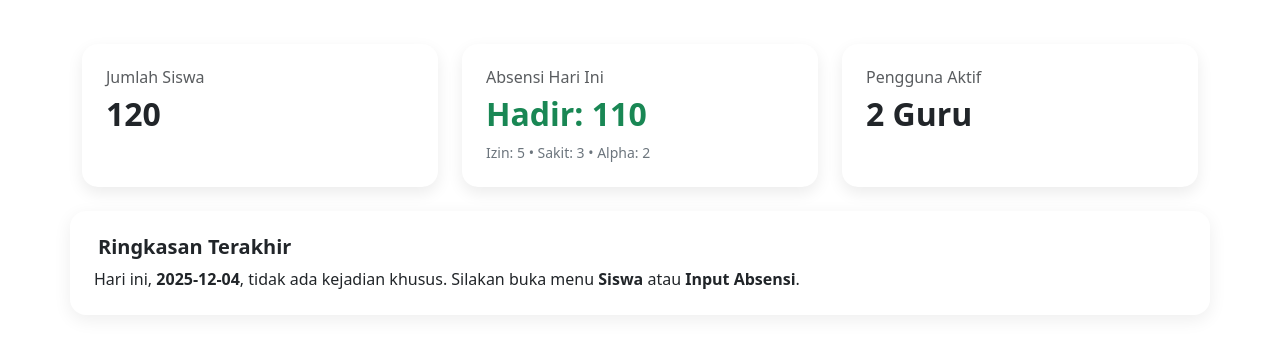
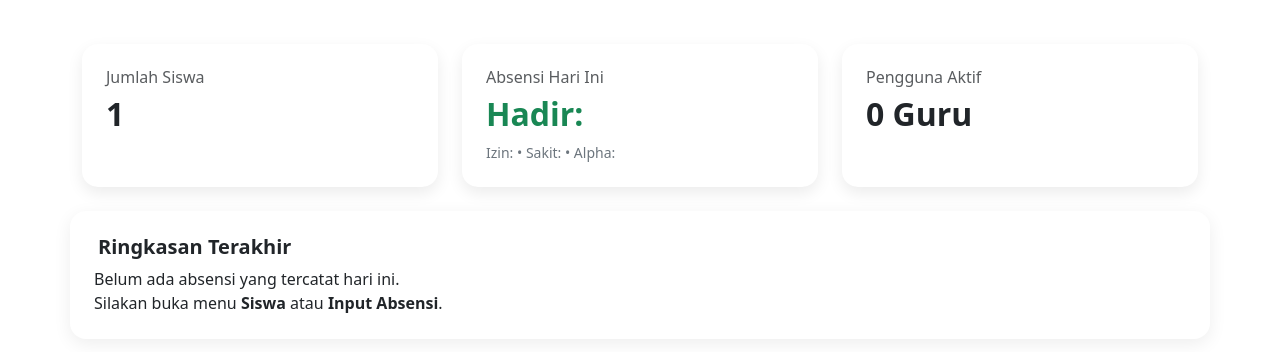
Before and after one commit to adefathimatuzzahrohbrsilalahi/SIAbsensi, a PHP site: page /views/dashboard.php in a window 1280 px wide. Shown: the part 70-422 px from the top of the page. Run offline with PHP 8.4, Linux system fonts and the light colour scheme; the visitor is signed in with stand-in values (Sample User, id 1); tables that the repository leaves empty hold one stand-in row (values such as "Sample post").

Commit message:
add: ambil data yang diperlukan di dashboard

```diff
--- a/views/dashboard.php
+++ b/views/dashboard.php
@@ -1,6 +1,30 @@
-<?php include "layouts/header.php"; ?>
+<?php
+session_start();
+if (!isset($_SESSION['user_id'])) {
+  header("Location: ../views/login.php");
+  exit;
+}
+require "../config/koneksi.php";
+$getDataUser = mysqli_query($koneksi, "SELECT count(id) as totalGuru FROM users WHERE role='guru'");
+$dataGuru = mysqli_fetch_all($getDataUser, MYSQLI_ASSOC);
+$getDataAbsensi = mysqli_query($koneksi, "SELECT SUM(status = 'Hadir') AS total_hadir, SUM(status = 'Izin') AS total_izin, SUM(status = 'Sakit') AS total_sakit, SUM(status = 'Alfa') AS total_alfa FROM absensi WHERE tanggal = CURDATE();");
+$dataAbsensi = mysqli_fetch_all($getDataAbsensi, MYSQLI_ASSOC);
+$getDataSiswa = mysqli_query($koneksi, "SELECT count(id_siswa) as totalSiswa FROM siswa INNER JOIN kelas ON kelas.id_kelas = siswa.id_kelas ORDER BY siswa.nama_siswa ASC");
+$dataSiswa = mysqli_fetch_all($getDataSiswa, MYSQLI_ASSOC);
+$hadir = $dataAbsensi[0]['total_hadir'];
+$izin  = $dataAbsensi[0]['total_izin'];
+$sakit = $dataAbsensi[0]['total_sakit'];
+$alfa  = $dataAbsensi[0]['total_alfa'];
 
-<?php include "layouts/navbar.php"; ?>
+$totalHariIni = $hadir + $izin + $sakit + $alfa;
+
+if ($totalHariIni == 0) {
+  $ringkasan = "Belum ada absensi yang tercatat hari ini.";
+} else {
+  $ringkasan = "Hari ini terdapat {$hadir} siswa hadir, {$izin} izin, {$sakit} sakit, dan {$alfa} tidak hadir tanpa keterangan.";
+}
+include "layouts/header.php";
+include "layouts/navbar.php"; ?>
 
 <div class="container" style="padding-top: 90px;">
   <div class="py-4">
@@ -9,7 +33,7 @@
       <div class="col-md-4">
         <div class="stat-card bg-white p-4 h-100">
           <h6 class="text-muted">Jumlah Siswa</h6>
-          <h2 class="fw-bold">120</h2>
+          <h2 class="fw-bold"><?php echo $dataSiswa[0]['totalSiswa']; ?></h2>
           <i class="bi bi-people-fill text-primary stat-icon"></i>
         </div>
       </div>
@@ -17,9 +41,9 @@
       <div class="col-md-4">
         <div class="stat-card bg-white p-4 h-100">
           <h6 class="text-muted">Absensi Hari Ini</h6>
-          <h2 class="fw-bold text-success">Hadir: 110</h2>
+          <h2 class="fw-bold text-success">Hadir: <?php echo $dataAbsensi[0]['total_hadir']; ?></h2>
           <small class="mt-1 d-block text-secondary">
-            Izin: 5 • Sakit: 3 • Alpha: 2
+            Izin: <?php echo $dataAbsensi[0]['total_izin']; ?> • Sakit: <?php echo $dataAbsensi[0]['total_sakit']; ?> • Alpha: <?php echo $dataAbsensi[0]['total_alfa']; ?>
           </small>
           <i class="bi bi-calendar-check stat-icon text-primary"></i>
         </div>
@@ -28,15 +52,18 @@
       <div class="col-md-4">
         <div class="stat-card bg-white p-4 h-100">
           <h6 class="text-muted">Pengguna Aktif</h6>
-          <h2 class="fw-bold">2 Guru</h2>
+          <h2 class="fw-bold"><?php echo $dataGuru[0]['totalGuru']; ?> Guru</h2>
           <i class="bi bi-person-badge-fill stat-icon text-primary"></i>
         </div>
       </div>
 
       <div class="summary-card bg-white p-4 mt-4">
-        <h5 class="fw-bold"><i class="bi bi-clock-history me-1"></i>Ringkasan Terakhir</h5>
+        <h5 class="fw-bold">
+          <i class="bi bi-clock-history me-1"></i>Ringkasan Terakhir
+        </h5>
         <p class="mt-2 mb-0">
-          Hari ini, <strong>2025-12-04</strong>, tidak ada kejadian khusus.
+          <?php echo $ringkasan; ?>
+          <br>
           Silakan buka menu <strong>Siswa</strong> atau <strong>Input Absensi</strong>.
         </p>
       </div>
```
